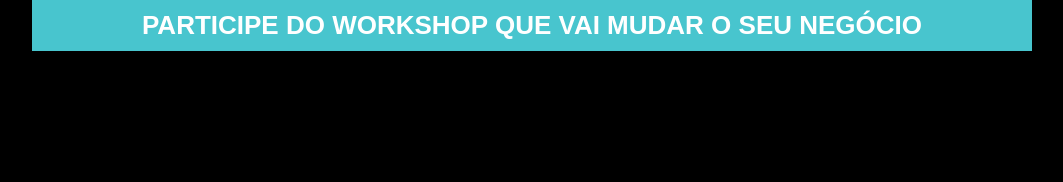
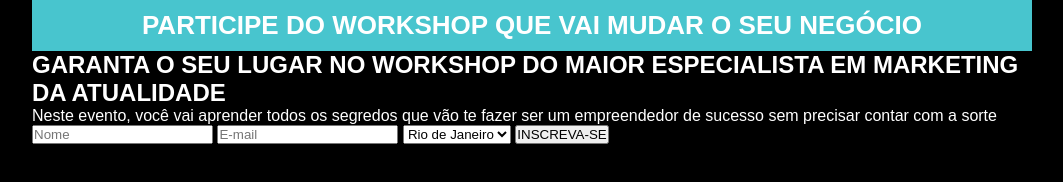
Before and after one commit to PixyYeager/pagina-captura, a plain HTML site: page index.html in a window 1280 px wide. Shown: the whole page, without its empty margins (108-1171 px from the left). Drawn offline with Linux system fonts and the light colour scheme.

Commit message:
Estilização da section, criação do formulário, botão de submit

```diff
--- a/css/style.css
+++ b/css/style.css
@@ -23,3 +23,15 @@ header{
     font-size: 26px;
     text-transform: uppercase;
 }
+
+section{
+    color: #fff;
+}
+
+section h2{
+    text-transform: uppercase;
+}
+
+section p{
+    text-align: justify;
+}
--- a/index.html
+++ b/index.html
@@ -14,6 +14,23 @@
         <header>
             <h1 class="title">Participe do Workshop que vai mudar o seu negócio</h1>
         </header>
+        <section>
+            <div class="formContainer">
+                <h2>Garanta o seu lugar no Workshop do maior especialista em marketing da atualidade</h2>
+                <p>Neste evento, você vai aprender todos os segredos que vão te fazer ser um empreendedor de sucesso sem precisar contar com a sorte</p>
+                <form action="">
+                    <input type="text" id="name" name="name" placeholder="Nome">
+                    <input type="text" id="email" name="email" placeholder="E-mail">
+                    <select name="place" id="">
+                        <option value="rj">Rio de Janeiro</option>
+                        <option value="sp">São Paulo</option>
+                        <option value="mg">Minas Gerais</option>
+                        <option value="es">Espírito Santo</option>
+                    </select>
+                    <input type="submit" value="INSCREVA-SE">
+                </form>
+            </div>
+        </section>
     </div>
 </body>
 </html>
```
